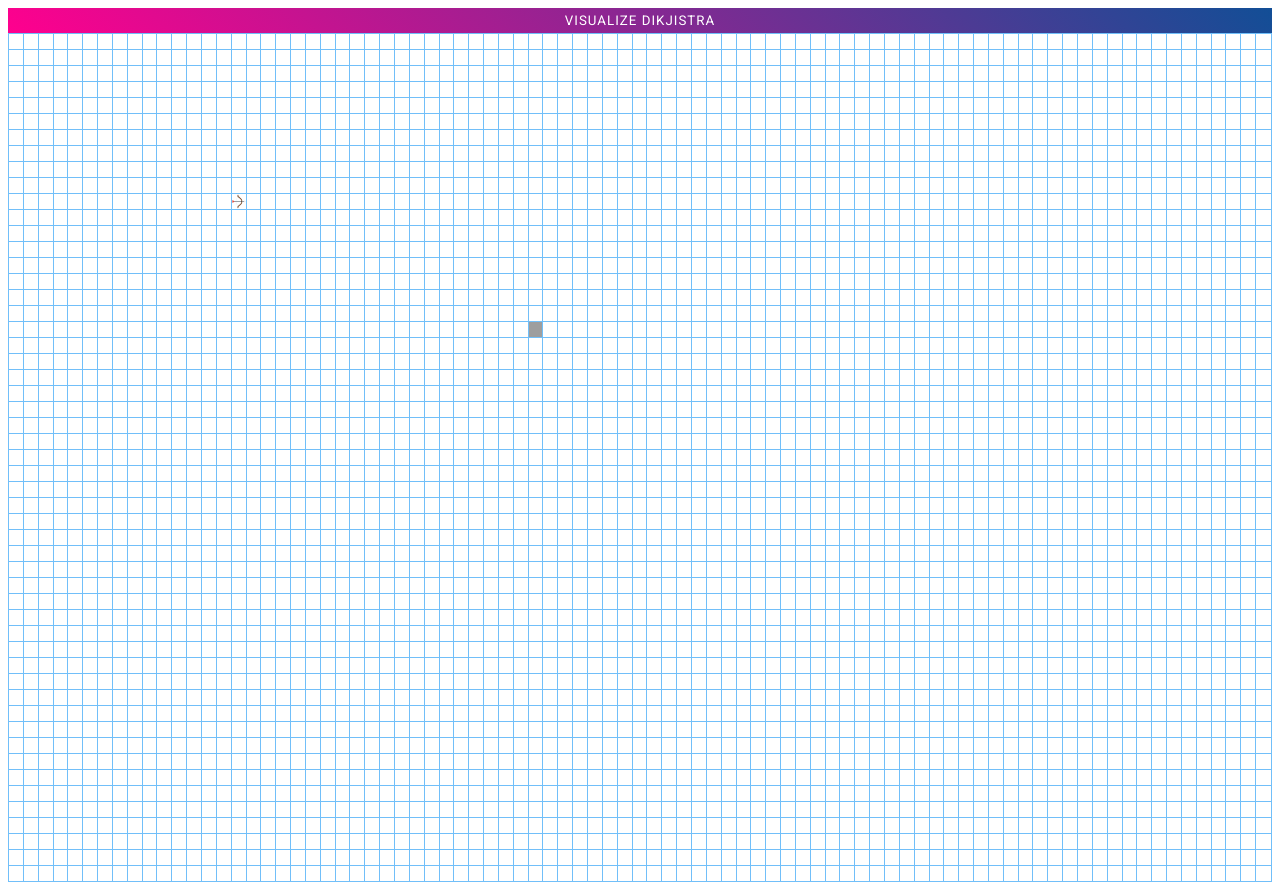
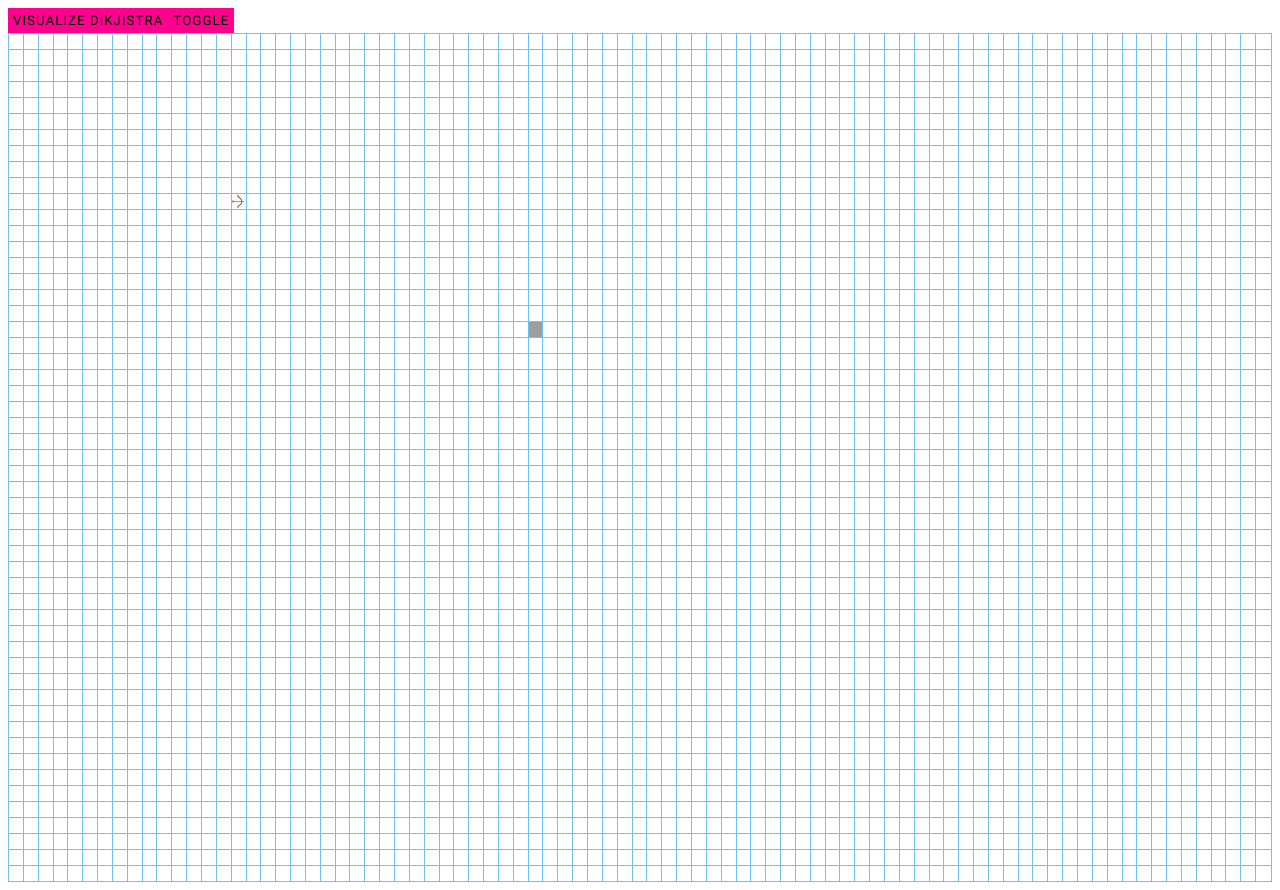
Before and after one commit to aomini/twitter-clone, a React (Create React App) app in the folder client/: page / in a window 1280 px wide. Built offline with nearby package versions, Linux system fonts and the light colour scheme; grey boxes are pictures that could not be loaded.

Commit message:
theme toggle with styled components add

```diff
--- a/client/package.json
+++ b/client/package.json
@@ -18,6 +18,7 @@
     "react": "^16.13.1",
     "react-dom": "^16.13.1",
     "react-scripts": "3.4.1",
+    "styled-components": "^5.1.0",
     "typescript": "~3.7.2"
   },
   "scripts": {
@@ -42,6 +43,7 @@
     ]
   },
   "devDependencies": {
+    "@types/styled-components": "^5.1.0",
     "eslint": "^6.8.0",
     "eslint-config-prettier": "^6.10.1",
     "prettier": "^2.0.4"
--- a/client/src/App.tsx
+++ b/client/src/App.tsx
@@ -1,11 +1,19 @@
 import React from "react";
+import styled from 'styled-components'
 import "./App.css";
 import Grid from "./Components/Grid/Grid";
+import { ThemeContextProvider } from "./Components/ThemeContextProvider/ThemeContextProvider";
+import {GlobalStyles} from "./global.styled"
 
 function App() {
   return (
     <div className="App">
-      <Grid/>
+      <ThemeContextProvider>
+        <>
+          <GlobalStyles/>
+          <Grid />
+        </>
+      </ThemeContextProvider>
     </div>
   );
 }
--- a/client/src/Components/Cell/cell.styles.scss
+++ b/client/src/Components/Cell/cell.styles.scss
@@ -6,9 +6,9 @@ $border-default : 1px solid $light-blue-2x;
     transition: all 300ms ease-in-out;
 }
 
-.cell:not(:last-child){
-    border-right: $border-default;
-}
+// .cell:not(:last-child){
+//     border-right: $border-default;
+// }
 
 .grid-wall{
     background: $dark-blue;
--- a/client/src/Components/Grid/Grid.tsx
+++ b/client/src/Components/Grid/Grid.tsx
@@ -7,6 +7,7 @@ import Cell, {ICellWithEvents} from "../Cell/Cell";
 import { dikjistra } from "./../../Algorithms/dikjistra";
 
 import "./grid.styles.scss";
+import { useTheme } from "../ThemeContextProvider/ThemeContextProvider";
 
 const cells = (
   rows: number,
@@ -61,6 +62,7 @@ const Grid: React.FC = () => {
   const columns = getTotalColumns();
   const startNode: ICellCoordinate = { row: 10, column: 15 };
   const endNode: ICellCoordinate = { row: 18, column: 35 };
+  const {dark, toggle} = useTheme();
 
   const [nodes, setNodes] = React.useState<ICell[][]>();
 
@@ -154,9 +156,14 @@ const Grid: React.FC = () => {
 
   return (
     <div id="layoutGrid">
-      <button onClick={handleVisualize} className="gradient-btn">
-        Visualize Dikjistra
-      </button>
+      <div style={{display : 'flex'}}>
+        <button onClick={handleVisualize} className="gradient-btn">
+          Visualize Dikjistra
+        </button>
+        <button onClick={toggle} className="gradient-btn">
+          Toggle
+        </button>
+      </div>
       {nodes &&
         nodes.map((rowsWithCells: ICell[], index: number) => (
           <div
--- a/client/src/Components/Grid/grid.styles.scss
+++ b/client/src/Components/Grid/grid.styles.scss
@@ -4,20 +4,18 @@ $border-default : 1px solid $light-blue-2x;
 
 #layoutGrid{
     display: grid;
-    .row{
-        display: grid;
-        border-top: $border-default;
-        border-left: $border-default;
-        border-right: $border-default;
-    }
+    // .row{
+    //     display: grid;
+    //     // border-top: $border-default;
+    //     // border-left: $border-default;
+    //     // border-right: $border-default;
+    // }
 
-    .row:last-child{
-        border-bottom: $border-default;
-    }
+    // .row:last-child{
+    //     border-bottom: $border-default;
+    // }
 
     .gradient-btn{
-        background: linear-gradient(45deg, #ff008e, #124e96);
-        color: white;
         border: none;
         outline: none;
         padding: 5px;
--- /dev/null
+++ b/client/src/Components/ThemeContextProvider/ThemeContextProvider.tsx
@@ -0,0 +1,51 @@
+import React from "react";
+import { ThemeProvider } from "styled-components";
+import { theme } from "./theme";
+
+interface IthemeContext {
+  dark: boolean;
+  toggle?: () => void
+}
+
+const defaultContext: IthemeContext = {
+  dark: false
+}
+
+const ThemeContext = React.createContext(defaultContext);
+
+const useTheme = (): IthemeContext => React.useContext(ThemeContext);
+
+const useDarkMode = () : [IthemeContext, any] => {
+  const [contextTheme, setContextTheme] = React.useState<IthemeContext>({ dark: false });
+
+  return [contextTheme, setContextTheme];
+}
+
+const ThemeContextProvider: React.FC<{ children: React.ReactNode }> = ({
+  children,
+}) => {
+  const [contextTheme, setContextTheme] = useDarkMode();
+
+  const activeTheme = contextTheme.dark ? theme("dark") : theme("light");
+
+  const toggle = (): void => {
+    setContextTheme({
+      dark : !contextTheme.dark
+    })
+  }
+
+  return (
+    <ThemeProvider theme={activeTheme}>
+      <ThemeContext.Provider
+        value={{
+          dark: contextTheme.dark,
+          toggle
+        }}
+      >
+        {children}
+      </ThemeContext.Provider>
+    </ThemeProvider>
+  );
+};
+
+export { ThemeContextProvider, useTheme };
--- /dev/null
+++ b/client/src/Components/ThemeContextProvider/theme.ts
@@ -0,0 +1,46 @@
+interface IGeneral {
+    body : string;
+    text : string;
+}
+
+interface IButton{
+    primary : IGeneral
+}
+
+export interface ITheme{
+    body : string;
+    section : string;
+    text : string;
+    border : string;
+    btn : IButton
+}
+
+const lightTheme: ITheme = {
+    body : "white",
+    section : "#ff008e",
+    text: "black",
+    border: "#71bff9",
+    btn : {
+        primary : {
+            body: '#ff008e',
+            text : 'black'
+        }
+    }
+}
+
+const darkTheme: ITheme = {
+    body : "black",
+    section : "red",
+    text : "white",
+    border : '#32383D',
+    btn : {
+        primary : {
+            body: "#1BC6B4",
+            text : "#202529"
+        }
+    }
+}
+
+const theme = (mode : string): ITheme => mode === "dark" ? darkTheme : lightTheme
+
+export {theme}
--- /dev/null
+++ b/client/src/global.styled.js
@@ -0,0 +1,29 @@
+import { createGlobalStyle } from "styled-components";
+
+export const GlobalStyles = createGlobalStyle`
+    body{
+        background: ${({ theme }) => theme.body};
+        color : ${({ theme }) => theme.text};
+    }
+
+    button{
+        background : ${({ theme }) => theme.btn.primary.body};
+        color : ${({ theme }) => theme.btn.primary.text};
+    }
+
+    .row{
+        display: grid;
+        border-top: 1px solid ${({ theme }) => theme.border};
+        border-left: 1px solid ${({ theme }) => theme.border};
+        border-right: 1px solid ${({ theme }) => theme.border};
+    }
+
+    .row:last-child{
+        border-bottom: 1px solid ${({ theme }) => theme.border};
+    }
+
+    .cell:not(:last-child){
+        border-right: 1px solid ${({ theme }) => theme.border};
+    }
+
+`;
```
Also changed, not shown: 1 other file (tests, documents, lock files or other folders).
